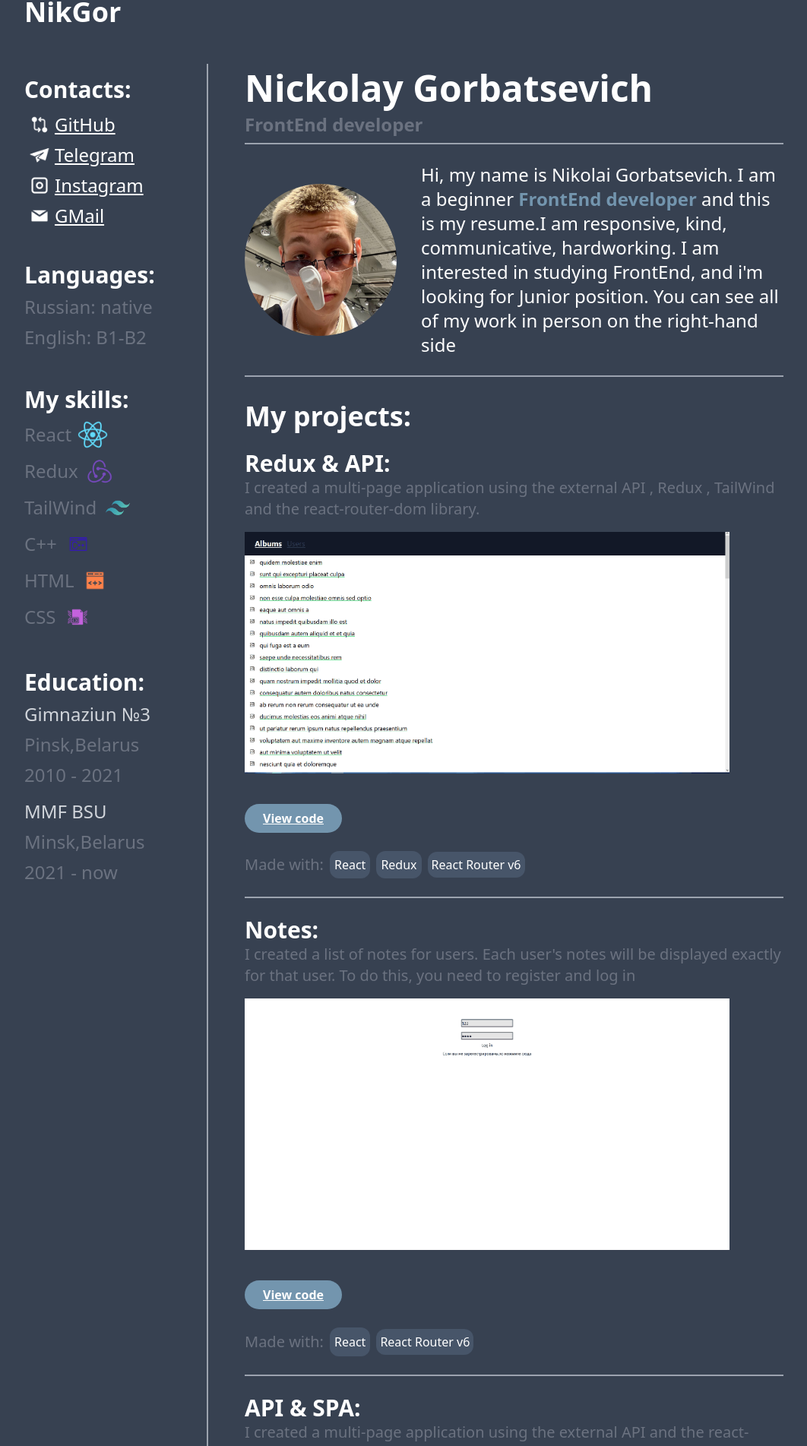
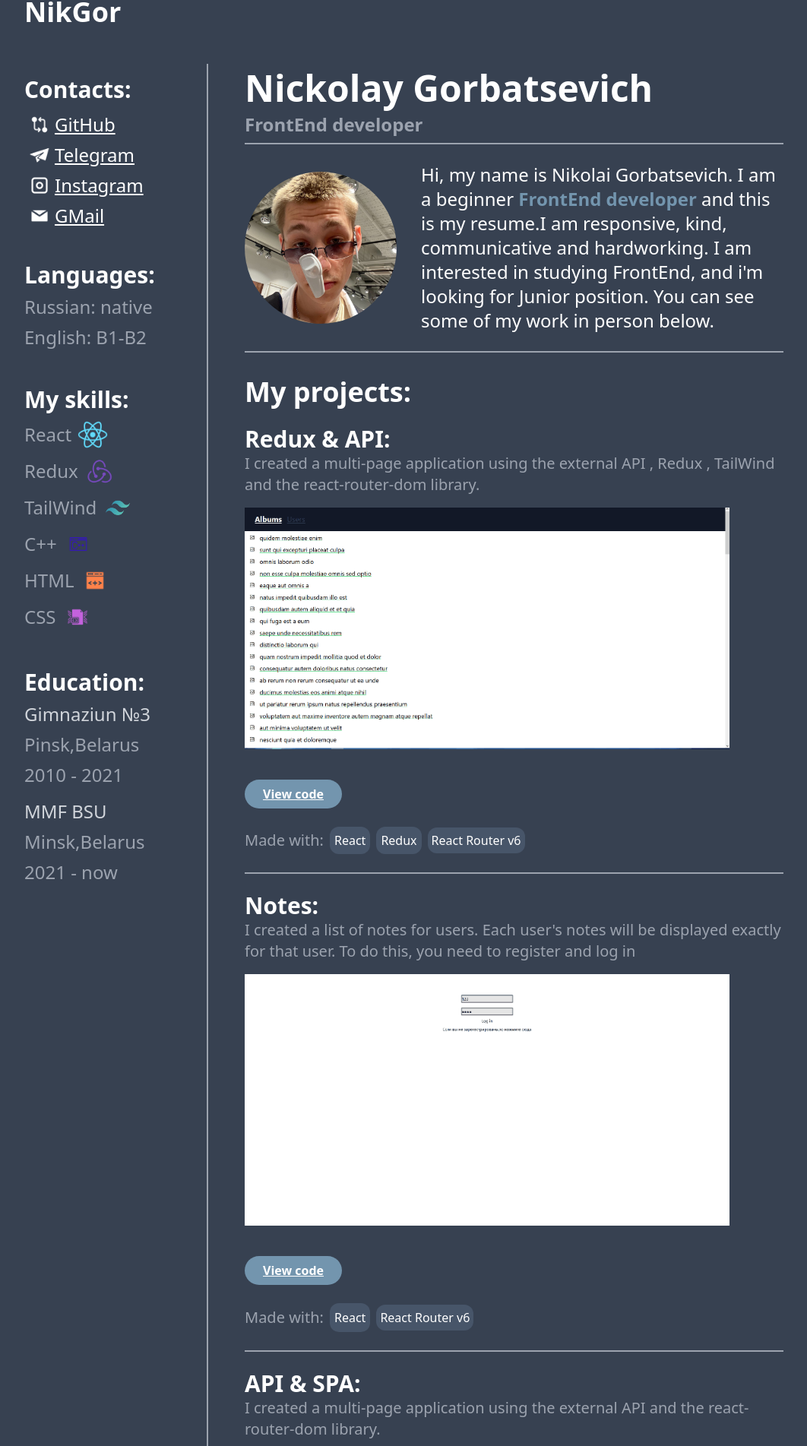
Before and after one commit to 1kolasik1/CV_NIkGor, a React (Create React App) app: page / in a window 1280 px wide. Shown: the part 28-1931 px from the top of the page at 76% size, without its empty margins (96-1158 px from the left). Built offline with nearby package versions, Linux system fonts and the light colour scheme.

Commit message:
styles again

```diff
--- a/public/index.html
+++ b/public/index.html
@@ -3,8 +3,10 @@
   <head>
     <meta charset="utf-8" />
     <link rel="icon" href="%PUBLIC_URL%/favicon.ico" />
+    <link rel="preconnect" href="https://fonts.googleapis.com" />
+    <link rel="preconnect" href="https://fonts.gstatic.com" crossorigin />
     <link
-      href="https://fonts.googleapis.com/css2?family=Open+Sans:ital,wght@1,800&display=swap"
+      href="https://fonts.googleapis.com/css2?family=Open+Sans:ital,wght@0,300;0,400;0,500;0,600;0,700;0,800;1,300;1,400;1,500;1,600;1,700;1,800&display=swap"
       rel="stylesheet"
     />
     <meta name="viewport" content="width=device-width, initial-scale=1" />
--- a/src/components/Education.jsx
+++ b/src/components/Education.jsx
@@ -3,12 +3,12 @@ export default function Education() {
     <div className="ml-[1vh] sm:ml-0 flex flex-col  mt-[5vh]">
       <p className="text-white text-3xl font-semibold mb-[1vh]">Education:</p>
       <div className="text-gray-300 text-2xl mb-[1vh]">Gimnaziun №3</div>
-      <div className="text-gray-500 text-2xl mb-[1vh]">Pinsk,Belarus</div>
-      <div className="text-gray-500 text-2xl mb-[2vh]">2010 - 2021</div>
+      <div className="text-gray-400 text-2xl mb-[1vh]">Pinsk,Belarus</div>
+      <div className="text-gray-400 text-2xl mb-[2vh]">2010 - 2021</div>
       <div className="text-gray-300 text-2xl mb-[1vh]">MMF BSU</div>
-      <div className="text-gray-500 text-2xl mb-[1vh]">Minsk,Belarus</div>
-      <div className="text-gray-500 text-2xl mb-[1vh]">2021 - now</div>
-      <div className="text-gray-500 text-2xl mb-[1vh]"></div>
+      <div className="text-gray-400 text-2xl mb-[1vh]">Minsk,Belarus</div>
+      <div className="text-gray-400 text-2xl mb-[1vh]">2021 - now</div>
+      <div className="text-gray-400 text-2xl mb-[1vh]"></div>
     </div>
   );
 }
--- a/src/components/MyInfo.jsx
+++ b/src/components/MyInfo.jsx
@@ -11,13 +11,13 @@ export default function MyInfo() {
       <p className=" sm:ml-[2vh] max-w-[95%] sm:max-w-[90%]  text-white text-2xl">
         Hi, my name is Nikolai Gorbatsevich. I am a beginner{" "}
         <span className="font-bold text-[#7395AE]">FrontEnd developer</span> and
-        this is my resume.I am responsive, kind, communicative, hardworking. I
-        am interested in studying FrontEnd, and i'm looking for Junior position.
-        You can see all of my work in person{" "}
+        this is my resume.I am responsive, kind, communicative and hardworking.
+        I am interested in studying FrontEnd, and i'm looking for Junior
+        position. You can see some of my work in person{" "}
         <span className="inline sm:hidden">
           by clicking on button "MyProjects"
         </span>
-        <span className="hidden sm:inline">on the right-hand side</span>
+        <span className="hidden sm:inline">below.</span>
       </p>
     </div>
   );
--- a/src/components/MySkills.jsx
+++ b/src/components/MySkills.jsx
@@ -6,22 +6,22 @@ export default function MySkills() {
           <p className="text-white text-3xl mb-[1vh] font-semibold">
             Languages:
           </p>
-          <div className="text-gray-500 text-2xl mb-[1vh]">Russian: native</div>
-          <div className="text-gray-500 text-2xl mb-[1vh]">English: B1-B2</div>
+          <div className="text-gray-400 text-2xl mb-[1vh]">Russian: native</div>
+          <div className="text-gray-400 text-2xl mb-[1vh]">English: B1-B2</div>
         </div>
       </div>
       <div className="mt-[5vh]">
         <p className="text-white text-3xl mb-[1vh] font-semibold">My skills:</p>
         <div className="flex flex-col">
-          <div className="flex items-center text-gray-500 text-2xl mb-[1vh]">
+          <div className="flex items-center text-gray-400 text-2xl mb-[1vh]">
             <p>React</p>
             <img src="/react.png" alt="icon" className="w-[5vh] ml-[1vh]"></img>
           </div>
-          <div className="flex items-center text-gray-500 text-2xl mb-[1vh]">
+          <div className="flex items-center text-gray-400 text-2xl mb-[1vh]">
             <p>Redux</p>
             <img src="/redux.png" alt="icon" className="w-[5vh] ml-[1vh]"></img>
           </div>
-          <div className="flex items-center text-gray-500 text-2xl mb-[1vh]">
+          <div className="flex items-center text-gray-400 text-2xl mb-[1vh]">
             <p>TailWind</p>
             <img
               src="/tailwind.png"
@@ -29,15 +29,15 @@ export default function MySkills() {
               className="w-[5vh] ml-[1vh]"
             ></img>
           </div>
-          <div className="flex items-center text-gray-500 text-2xl mb-[1vh]">
+          <div className="flex items-center text-gray-400 text-2xl mb-[1vh]">
             <p>C++</p>
             <img src="/c++.png" alt="icon" className="w-[5vh] ml-[1vh]"></img>
           </div>
-          <div className="flex items-center text-gray-500 text-2xl mb-[1vh]">
+          <div className="flex items-center text-gray-400 text-2xl mb-[1vh]">
             <p>HTML</p>
             <img src="/html.png" alt="icon" className="w-[5vh] ml-[1vh]"></img>
           </div>
-          <div className="flex items-center text-gray-500 text-2xl mb-[1vh]">
+          <div className="flex items-center text-gray-400 text-2xl mb-[1vh]">
             <p>CSS</p>
             <img src="/css.png" alt="icon" className="w-[5vh] ml-[1vh]"></img>
           </div>
--- a/src/routes/MainPage.jsx
+++ b/src/routes/MainPage.jsx
@@ -20,7 +20,7 @@ export default function MainPage() {
               <p className="text-white text-5xl mb-[1vh] font-extrabold">
                 Nickolay Gorbatsevich
               </p>
-              <p className="text-gray-500 text-2xl mb-[1vh] font-semibold">
+              <p className="text-gray-400 text-2xl mb-[1vh] font-semibold">
                 FrontEnd developer
               </p>
             </div>
@@ -33,7 +33,7 @@ export default function MainPage() {
               to={"/projects"}
               className="py-[1vh] px-[2vh] text-white bg-[#7395AE] font-bold text-xl rounded-full mt-[3vh]"
             >
-              My projects
+              MyProjects
             </Link>
           </div>
           <div className="hidden md:block">
--- a/src/routes/Projects.jsx
+++ b/src/routes/Projects.jsx
@@ -4,7 +4,7 @@ export default function Projects() {
       <div className="ml-[1vh] sm:ml-0 border-b-2 border-gray-400 mr-[1vh] sm:mr-0">
         <div className="mt-[3vh]">
           <p className="text-white text-3xl font-semibold">Redux & API:</p>
-          <p className="text-gray-500 text-xl mb-[2vh]">
+          <p className="text-gray-400 text-xl mb-[2vh]">
             I created a multi-page application using the external API , Redux ,
             TailWind and the react-router-dom library.
           </p>
@@ -22,7 +22,7 @@ export default function Projects() {
               <a
                 href="https://github.com/1kolasik1/Redux_API"
                 target="_blank"
-                className="px-[3vh] py-[7px] bg-[#7395AE] min-w-max rounded-full text-white underline font-bold my-[2vh]  hover:transition-all hover:duration-300 hover:text-gray-700"
+                className="px-[3vh] py-[7px] bg-[#7395AE] min-w-max rounded-full text-white underline font-bold my-[2vh]  hover:transition-all hover:duration-300 hover:bg-[#47718f]"
               >
                 View code
               </a>
@@ -30,7 +30,7 @@ export default function Projects() {
           </div>
 
           <div className="flex items-center pb-[3vh]">
-            <p className="text-gray-500 text-xl mr-[1vh]">Made with:</p>
+            <p className="text-gray-400 text-xl mr-[1vh]">Made with:</p>
             <p className="px-[6px] py-[6px] bg-slate-600 min-w-max rounded-xl text-white">
               React
             </p>
@@ -46,7 +46,7 @@ export default function Projects() {
       <div className="ml-[1vh] sm:ml-0 border-b-2 border-gray-400 mr-[1vh] sm:mr-0">
         <div className="mt-[3vh]">
           <p className="text-white text-3xl font-semibold">Notes:</p>
-          <p className="text-gray-500 text-xl mb-[2vh]">
+          <p className="text-gray-400 text-xl mb-[2vh]">
             I created a list of notes for users. Each user's notes will be
             displayed exactly for that user. To do this, you need to register
             and log in
@@ -65,7 +65,7 @@ export default function Projects() {
               <a
                 href="https://github.com/1kolasik1/app_for_notes"
                 target="_blank"
-                className="px-[3vh] py-[7px] bg-[#7395AE] min-w-max rounded-full text-white underline font-bold my-[2vh] hover:transition-all hover:duration-300 hover:text-gray-700"
+                className="px-[3vh] py-[7px] bg-[#7395AE] min-w-max rounded-full text-white underline font-bold my-[2vh] hover:transition-all hover:duration-300 hover:bg-[#47718f]"
               >
                 View code
               </a>
@@ -73,7 +73,7 @@ export default function Projects() {
           </div>
 
           <div className="flex items-center pb-[3vh]">
-            <p className="text-gray-500 text-xl mr-[1vh]">Made with:</p>
+            <p className="text-gray-400 text-xl mr-[1vh]">Made with:</p>
             <p className="px-[6px] py-[7px] bg-slate-600 min-w-max rounded-xl text-white">
               React
             </p>
@@ -86,7 +86,7 @@ export default function Projects() {
       <div className="ml-[1vh] sm:ml-0 border-b-2 border-gray-400 mr-[1vh] sm:mr-0">
         <div className="mt-[3vh]">
           <p className="text-white text-3xl font-semibold">API & SPA:</p>
-          <p className="text-gray-500 text-xl mb-[2vh]">
+          <p className="text-gray-400 text-xl mb-[2vh]">
             I created a multi-page application using the external API and the
             react-router-dom library.
           </p>
@@ -104,7 +104,7 @@ export default function Projects() {
               <a
                 href="https://github.com/1kolasik1/API-SPI"
                 target="_blank"
-                className="px-[3vh] py-[7px] bg-[#7395AE] min-w-max rounded-full text-white underline font-bold my-[2vh]  hover:transition-all hover:duration-300 hover:text-gray-700"
+                className="px-[3vh] py-[7px] bg-[#7395AE] min-w-max rounded-full text-white underline font-bold my-[2vh]  hover:transition-all hover:duration-300 hover:bg-[#47718f]"
               >
                 View code
               </a>
@@ -112,7 +112,7 @@ export default function Projects() {
           </div>
 
           <div className="flex items-center pb-[3vh]">
-            <p className="text-gray-500 text-xl mr-[1vh]">Made with:</p>
+            <p className="text-gray-400 text-xl mr-[1vh]">Made with:</p>
             <p className="px-[5px] py-[5px] bg-slate-600 min-w-max rounded-xl text-white">
               React
             </p>
@@ -124,7 +124,7 @@ export default function Projects() {
       </div>
       <div className="ml-[1vh] sm:ml-0 mt-[2vh] border-b-2 border-gray-400 mr-[1vh] sm:mr-0">
         <p className="text-white text-3xl font-semibold">Todo List:</p>
-        <p className="text-gray-500 text-xl mb-[2vh]">
+        <p className="text-gray-400 text-xl mb-[2vh]">
           A basic todo list in which you can delete, add or mark todos
         </p>
         <div className="flex flex-col">
@@ -141,7 +141,7 @@ export default function Projects() {
             <a
               href="https://github.com/1kolasik1/todos"
               target="_blank"
-              className="px-[3vh] py-[7px] bg-[#7395AE] min-w-max rounded-full text-white underline font-bold my-[2vh] hover:transition-all hover:duration-300 hover:text-gray-700"
+              className="px-[3vh] py-[7px] bg-[#7395AE] min-w-max rounded-full text-white underline font-bold my-[2vh] hover:transition-all hover:duration-300 hover:bg-[#47718f]"
             >
               View code
             </a>
@@ -149,7 +149,7 @@ export default function Projects() {
         </div>
 
         <div className="flex items-center pb-[3vh]">
-          <p className="text-gray-500 text-xl mr-[1vh]">Made with:</p>
+          <p className="text-gray-400 text-xl mr-[1vh]">Made with:</p>
           <p className=" px-[5px] py-[5px] bg-slate-600 min-w-max rounded-xl text-white">
             React
           </p>
```
